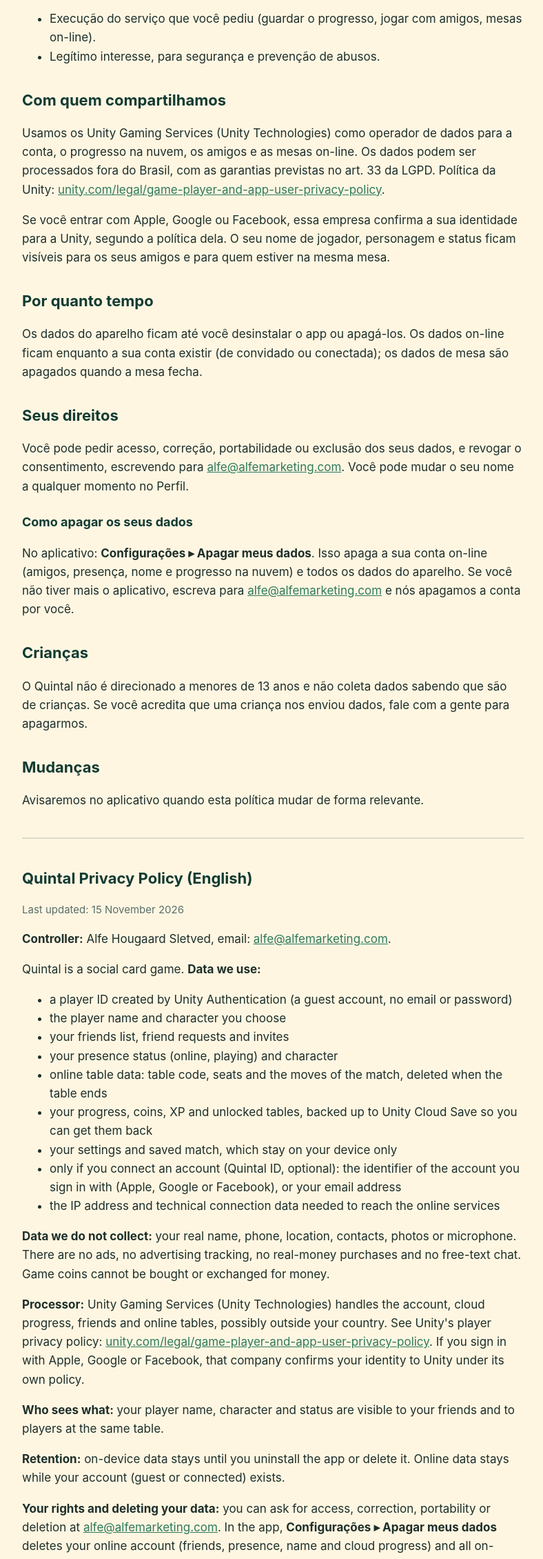
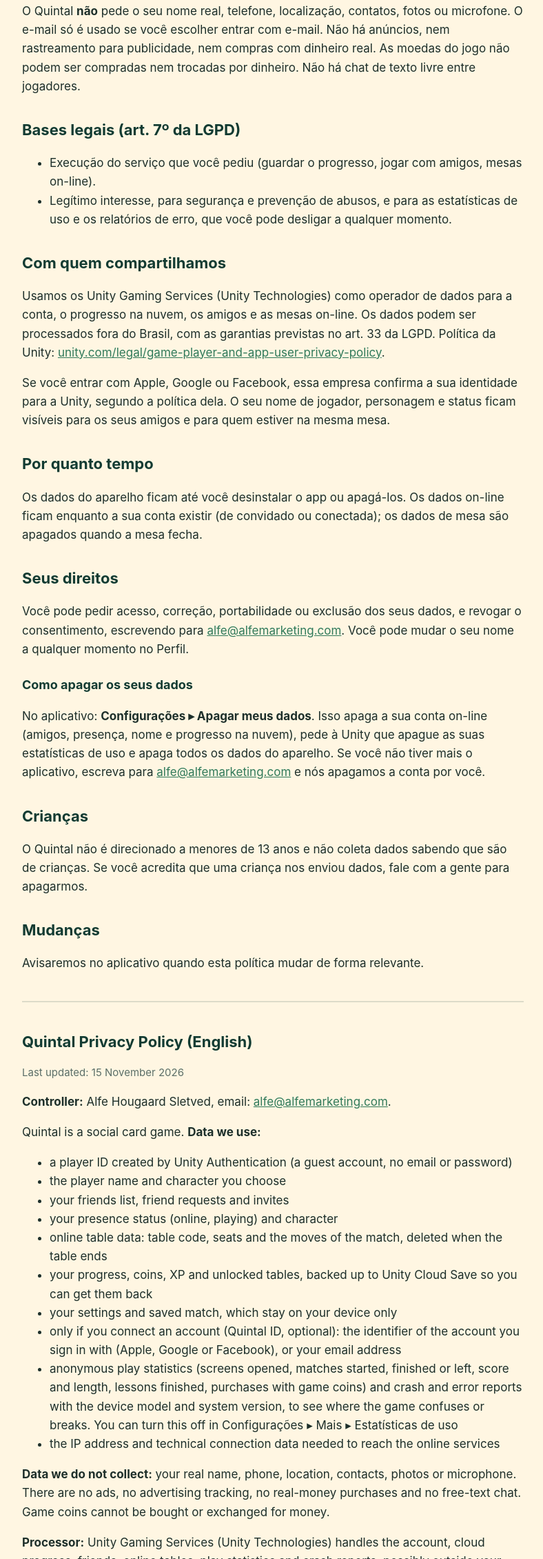
Before and after one commit to alfesletved/quintal-legal, a plain HTML site: page index.html in a window 1280 px wide. Shown: the part 1475-3735 px from the top of the page at 69% size, without its empty margins (244-1032 px from the left). Drawn offline with Linux system fonts and the light colour scheme.

Commit message:
Quintal privacy policy

```diff
--- a/index.html
+++ b/index.html
@@ -51,6 +51,7 @@
 <tr><td>Progresso, moedas, XP e mesas desbloqueadas</td><td>Guardar o seu progresso e recuperá-lo em outro aparelho</td><td>No aparelho e nos servidores da Unity (Cloud Save)</td></tr>
 <tr><td>Configurações e partida salva</td><td>Guardar as suas preferências e a partida em andamento</td><td>Somente no seu aparelho</td></tr>
 <tr><td>Somente se você conectar uma conta (Quintal ID): o identificador da conta usada para entrar (Apple, Google ou Facebook) ou o seu e-mail</td><td>Salvar o seu progresso nessa conta e carregá-lo em outro aparelho. É opcional: dá para jogar sem conta</td><td>Servidores da Unity (Authentication e Unity Player Accounts)</td></tr>
+<tr><td>Estatísticas de uso anônimas (telas abertas, partidas começadas, terminadas ou abandonadas, placar e duração, lições concluídas, compras com moedas do jogo) e relatórios de erro e travamento (com modelo do aparelho e versão do sistema)</td><td>Entender onde o jogo confunde ou trava e melhorá-lo. Dá para desligar em Configurações ▸ Mais ▸ Estatísticas de uso</td><td>Servidores da Unity (Analytics e Cloud Diagnostics)</td></tr>
 <tr><td>Endereço IP e dados técnicos de conexão</td><td>Necessários para conectar aos serviços on-line</td><td>Servidores da Unity</td></tr>
 </table>
 <p>O Quintal <strong>não</strong> pede o seu nome real, telefone, localização, contatos, fotos ou microfone. O e-mail só é usado se você escolher entrar com e-mail. Não há anúncios, nem rastreamento para publicidade, nem compras com dinheiro real. As moedas do jogo não podem ser compradas nem trocadas por dinheiro. Não há chat de texto livre entre jogadores.</p>
@@ -58,7 +59,7 @@
 <h2>Bases legais (art. 7º da LGPD)</h2>
 <ul>
 <li>Execução do serviço que você pediu (guardar o progresso, jogar com amigos, mesas on-line).</li>
-<li>Legítimo interesse, para segurança e prevenção de abusos.</li>
+<li>Legítimo interesse, para segurança e prevenção de abusos, e para as estatísticas de uso e os relatórios de erro, que você pode desligar a qualquer momento.</li>
 </ul>
 
 <h2>Com quem compartilhamos</h2>
@@ -72,7 +73,7 @@
 <p>Você pode pedir acesso, correção, portabilidade ou exclusão dos seus dados, e revogar o consentimento, escrevendo para <a href="mailto:alfe@alfemarketing.com">alfe@alfemarketing.com</a>. Você pode mudar o seu nome a qualquer momento no Perfil.</p>
 
 <h3 id="apagar">Como apagar os seus dados</h3>
-<p>No aplicativo: <strong>Configurações ▸ Apagar meus dados</strong>. Isso apaga a sua conta on-line (amigos, presença, nome e progresso na nuvem) e todos os dados do aparelho. Se você não tiver mais o aplicativo, escreva para <a href="mailto:alfe@alfemarketing.com">alfe@alfemarketing.com</a> e nós apagamos a conta por você.</p>
+<p>No aplicativo: <strong>Configurações ▸ Apagar meus dados</strong>. Isso apaga a sua conta on-line (amigos, presença, nome e progresso na nuvem), pede à Unity que apague as suas estatísticas de uso e apaga todos os dados do aparelho. Se você não tiver mais o aplicativo, escreva para <a href="mailto:alfe@alfemarketing.com">alfe@alfemarketing.com</a> e nós apagamos a conta por você.</p>
 
 <h2>Crianças</h2>
 <p>O Quintal não é direcionado a menores de 13 anos e não coleta dados sabendo que são de crianças. Se você acredita que uma criança nos enviou dados, fale com a gente para apagarmos.</p>
@@ -95,13 +96,14 @@
 <li>your progress, coins, XP and unlocked tables, backed up to Unity Cloud Save so you can get them back</li>
 <li>your settings and saved match, which stay on your device only</li>
 <li>only if you connect an account (Quintal ID, optional): the identifier of the account you sign in with (Apple, Google or Facebook), or your email address</li>
+<li>anonymous play statistics (screens opened, matches started, finished or left, score and length, lessons finished, purchases with game coins) and crash and error reports with the device model and system version, to see where the game confuses or breaks. You can turn this off in Configurações ▸ Mais ▸ Estatísticas de uso</li>
 <li>the IP address and technical connection data needed to reach the online services</li>
 </ul>
 <p><strong>Data we do not collect:</strong> your real name, phone, location, contacts, photos or microphone. There are no ads, no advertising tracking, no real-money purchases and no free-text chat. Game coins cannot be bought or exchanged for money.</p>
-<p><strong>Processor:</strong> Unity Gaming Services (Unity Technologies) handles the account, cloud progress, friends and online tables, possibly outside your country. See Unity's player privacy policy: <a href="https://unity.com/legal/game-player-and-app-user-privacy-policy">unity.com/legal/game-player-and-app-user-privacy-policy</a>. If you sign in with Apple, Google or Facebook, that company confirms your identity to Unity under its own policy.</p>
+<p><strong>Processor:</strong> Unity Gaming Services (Unity Technologies) handles the account, cloud progress, friends, online tables, play statistics and crash reports, possibly outside your country. See Unity's player privacy policy: <a href="https://unity.com/legal/game-player-and-app-user-privacy-policy">unity.com/legal/game-player-and-app-user-privacy-policy</a>. If you sign in with Apple, Google or Facebook, that company confirms your identity to Unity under its own policy.</p>
 <p><strong>Who sees what:</strong> your player name, character and status are visible to your friends and to players at the same table.</p>
 <p><strong>Retention:</strong> on-device data stays until you uninstall the app or delete it. Online data stays while your account (guest or connected) exists.</p>
-<p><strong>Your rights and deleting your data:</strong> you can ask for access, correction, portability or deletion at <a href="mailto:alfe@alfemarketing.com">alfe@alfemarketing.com</a>. In the app, <strong>Configurações ▸ Apagar meus dados</strong> deletes your online account (friends, presence, name and cloud progress) and all on-device data.</p>
+<p><strong>Your rights and deleting your data:</strong> you can ask for access, correction, portability or deletion at <a href="mailto:alfe@alfemarketing.com">alfe@alfemarketing.com</a>. In the app, <strong>Configurações ▸ Apagar meus dados</strong> deletes your online account (friends, presence, name and cloud progress), asks Unity to delete your play statistics, and deletes all on-device data.</p>
 <p><strong>Children:</strong> Quintal is not directed at children under 13.</p>
 </main>
 </body>
```
